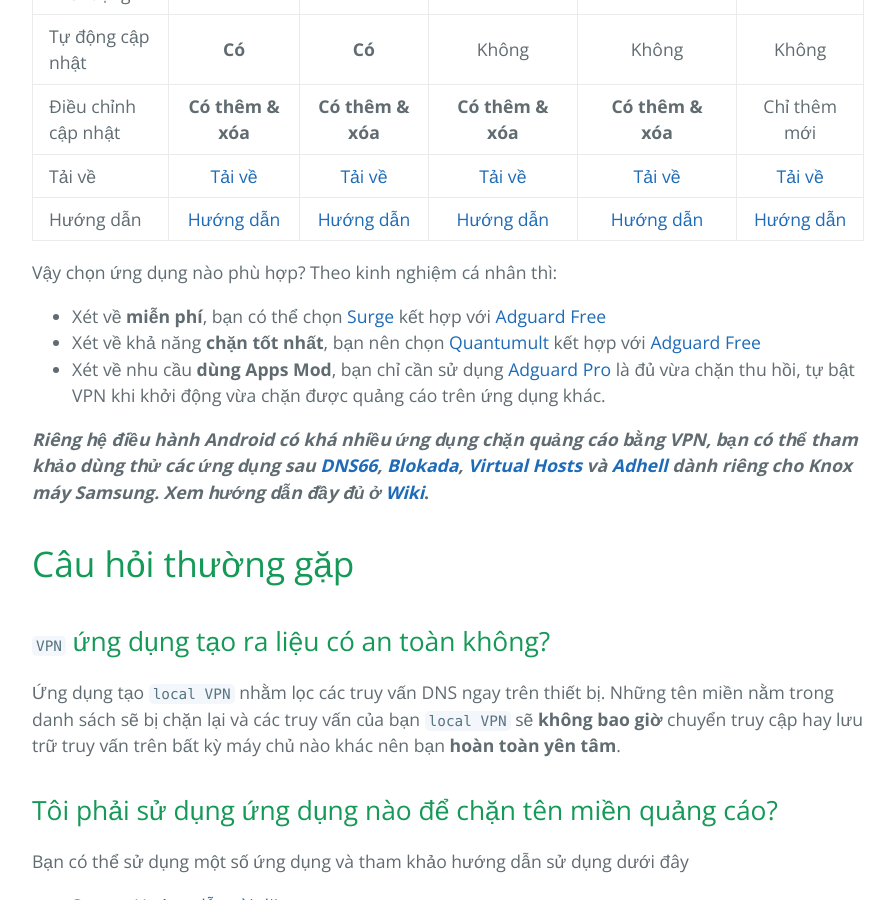
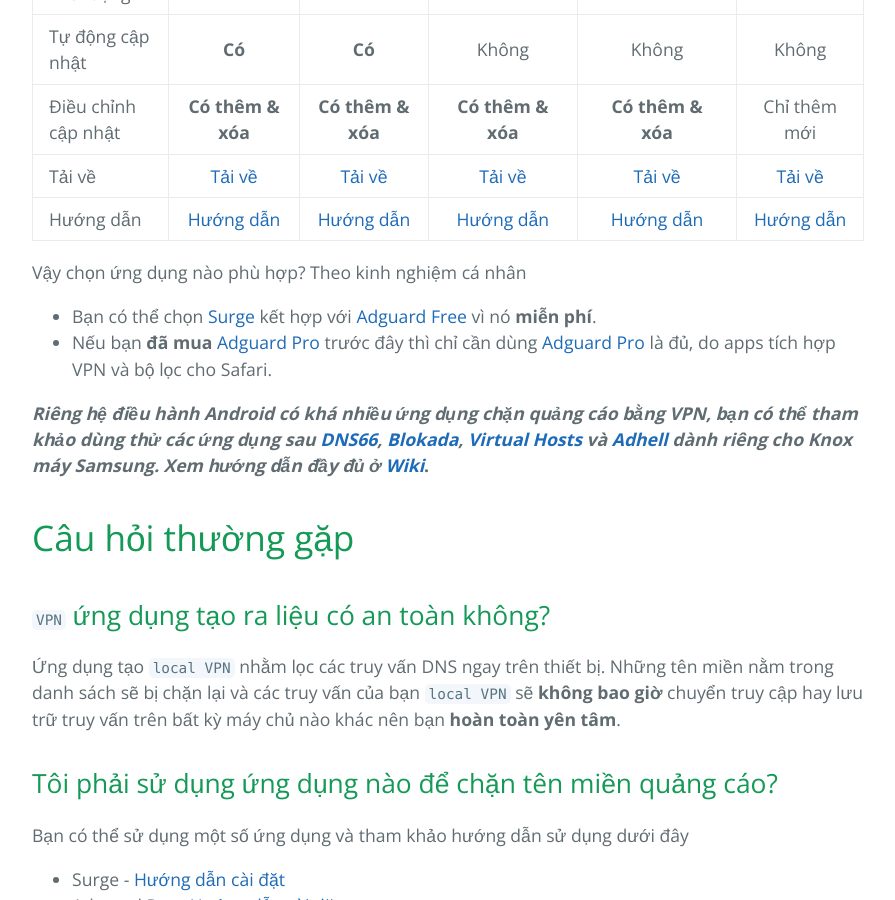
Before and after one commit to bigdargon/hostsVN, a Jekyll site: the page built from index.md, in a window 1280 px wide and 900 px high, scrolled down 1431 px. Shown: the whole window, without its empty margins (192-1087 px from the left). Built offline with Jekyll 4.4.1, drawn with Linux system fonts in a browser that asks for light colours; our own code applies the rules of GitHub Pages for plain Markdown files; the repository's description, which GitHub fills in, is left out.

Commit message:
Update index.md

```diff
--- a/index.md
+++ b/index.md
@@ -24,10 +24,9 @@
 |Tải về|[Tải về](https://itunes.apple.com/app/surge-3/id1442620678?mt=8)|[Tải về](https://itunes.apple.com/app/apple-store/id1126386264?mt=8)|[Tải về](https://itunes.apple.com//app/quantumult/id1252015438?mt=8)|[Tải về](https://itunes.apple.com/app/shadowrocket/id932747118?mt=8)|[Tải về](https://itunes.apple.com/app/adblock/id691121579?mt=8)|
 |Hướng dẫn|[Hướng dẫn](https://github.com/bigdargon/hostsVN/wiki/Surge)|[Hướng dẫn](https://github.com/bigdargon/hostsVN/wiki/Adguard-Pro)|[Hướng dẫn](https://github.com/bigdargon/hostsVN/wiki/Quantumult)|[Hướng dẫn](https://github.com/bigdargon/hostsVN/wiki/Shadowrocket)|[Hướng dẫn](https://github.com/bigdargon/hostsVN/wiki/Adblock)|
 
-Vậy chọn ứng dụng nào phù hợp? Theo kinh nghiệm cá nhân thì:
-- Xét về **miễn phí**, bạn có thể chọn [Surge](https://github.com/bigdargon/hostsVN/wiki/Surge) kết hợp với [Adguard Free](https://github.com/bigdargon/hostsVN/wiki/Adguard)
-- Xét về khả năng **chặn tốt nhất**, bạn nên chọn [Quantumult](https://github.com/bigdargon/hostsVN/wiki/Quantumult) kết hợp với [Adguard Free](https://github.com/bigdargon/hostsVN/wiki/Adguard)
-- Xét về nhu cầu **dùng Apps Mod**, bạn chỉ cần sử dụng [Adguard Pro](https://github.com/bigdargon/hostsVN/wiki/Adguard-Pro) là đủ vừa chặn thu hồi, tự bật VPN khi khởi động vừa chặn được quảng cáo trên ứng dụng khác.
+Vậy chọn ứng dụng nào phù hợp? Theo kinh nghiệm cá nhân
+- Bạn có thể chọn [Surge](https://github.com/bigdargon/hostsVN/wiki/Surge) kết hợp với [Adguard Free](https://github.com/bigdargon/hostsVN/wiki/Adguard) vì nó **miễn phí**.
+- Nếu bạn **đã mua** [Adguard Pro](https://github.com/bigdargon/hostsVN/wiki/Adguard-Pro) trước đây thì chỉ cần dùng [Adguard Pro](https://github.com/bigdargon/hostsVN/wiki/Adguard-Pro) là đủ, do apps tích hợp VPN và bộ lọc cho Safari.
 
 **_Riêng hệ điều hành Android có khá nhiều ứng dụng chặn quảng cáo bằng VPN, bạn có thể tham khảo dùng thử các ứng dụng sau [DNS66](https://github.com/bigdargon/hostsVN/wiki/Android#dns66), [Blokada](https://github.com/bigdargon/hostsVN/wiki/Android#blokada), [Virtual Hosts](https://github.com/bigdargon/hostsVN/wiki/Android#virtual-hosts) và [Adhell](https://github.com/bigdargon/hostsVN/wiki/Android#adhell) dành riêng cho Knox máy Samsung. Xem hướng dẫn đầy đủ ở [Wiki](https://github.com/bigdargon/hostsVN/wiki/Android)_.**
 
```
